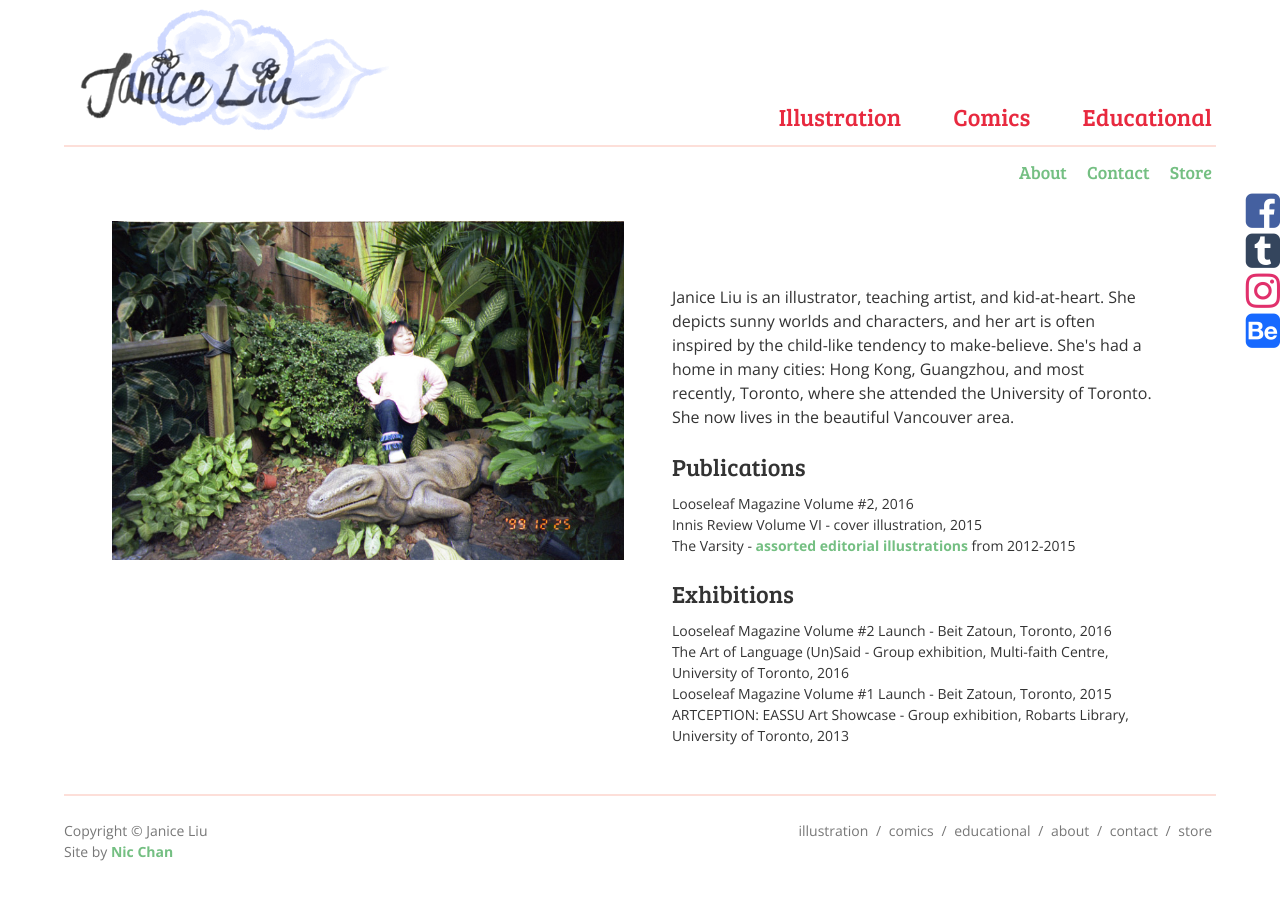
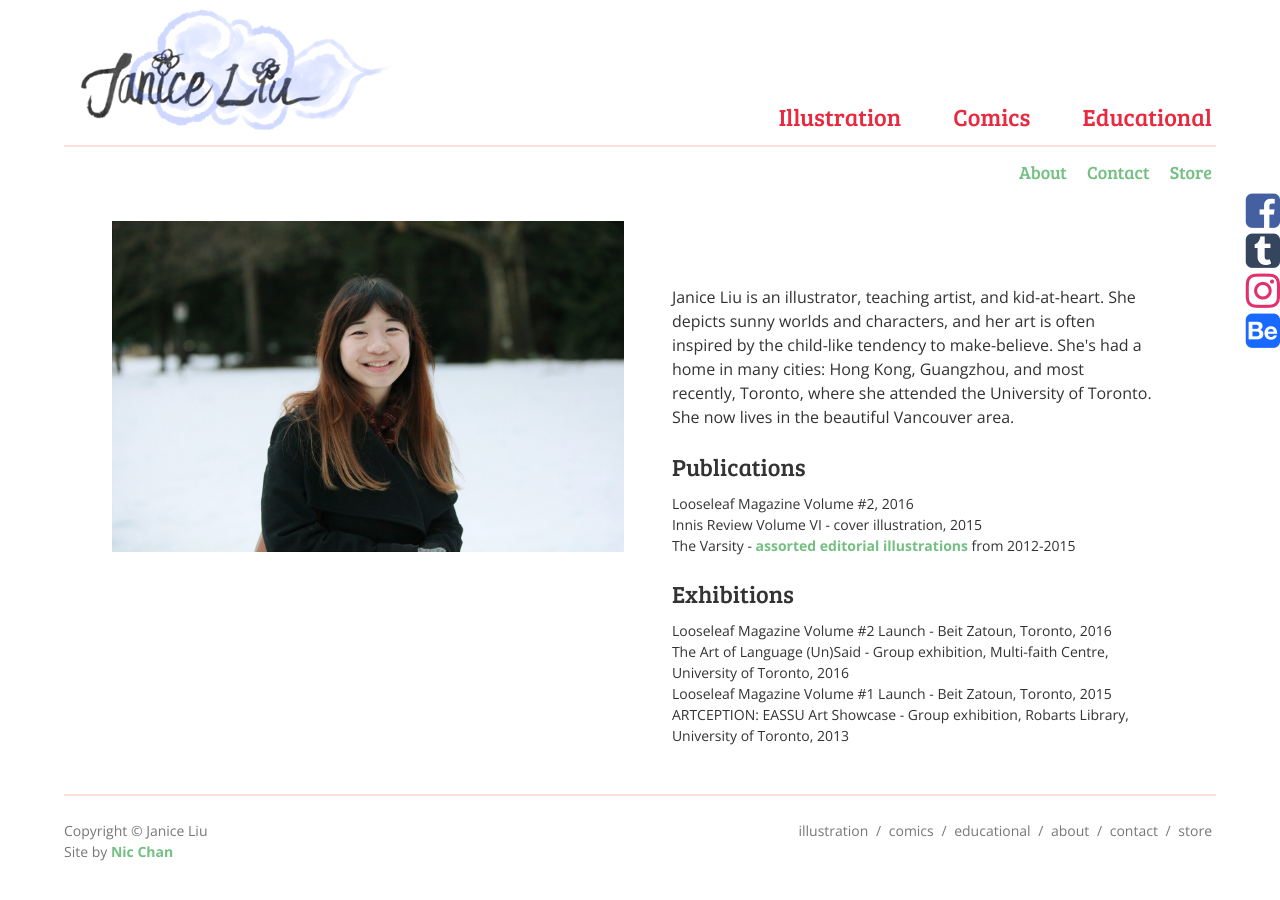
Before and after one commit to flutterdoodle/flutterdoodle.github.io, a Jekyll site: the page built from about.html, in a window 1280 px wide. Built offline with Jekyll 4.4.1, drawn with Linux system fonts in a browser that asks for light colours; nearby versions of some CDN libraries.

Commit message:
Update about.html

```diff
--- a/about.html
+++ b/about.html
@@ -2,7 +2,7 @@
 layout: grid
 permalink: /about/
 title: About
-img: /img/site/janice10.jpg
+img: /img/site/IMG_1878_s.jpg
 ---
 
 <p>Janice Liu is an illustrator, teaching artist, and kid-at-heart. She depicts sunny worlds and characters, and her art is often inspired by the child-like tendency to make-believe. She's had a home in many cities: Hong Kong, Guangzhou, and most recently, Toronto, where she attended the University of Toronto. She now lives in the beautiful Vancouver area.</p>
```
